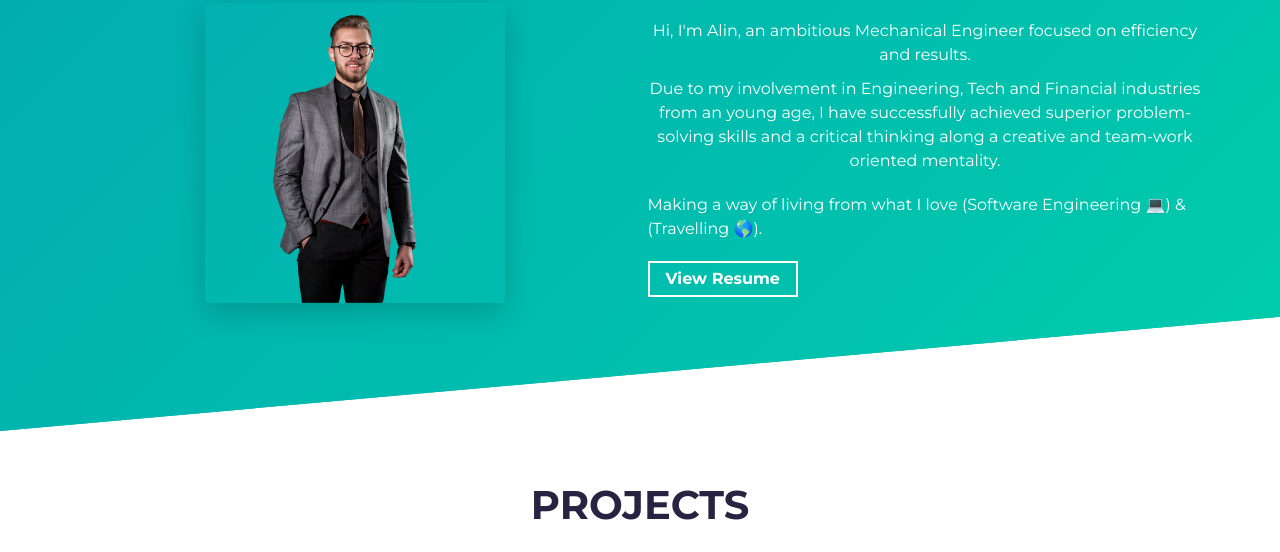
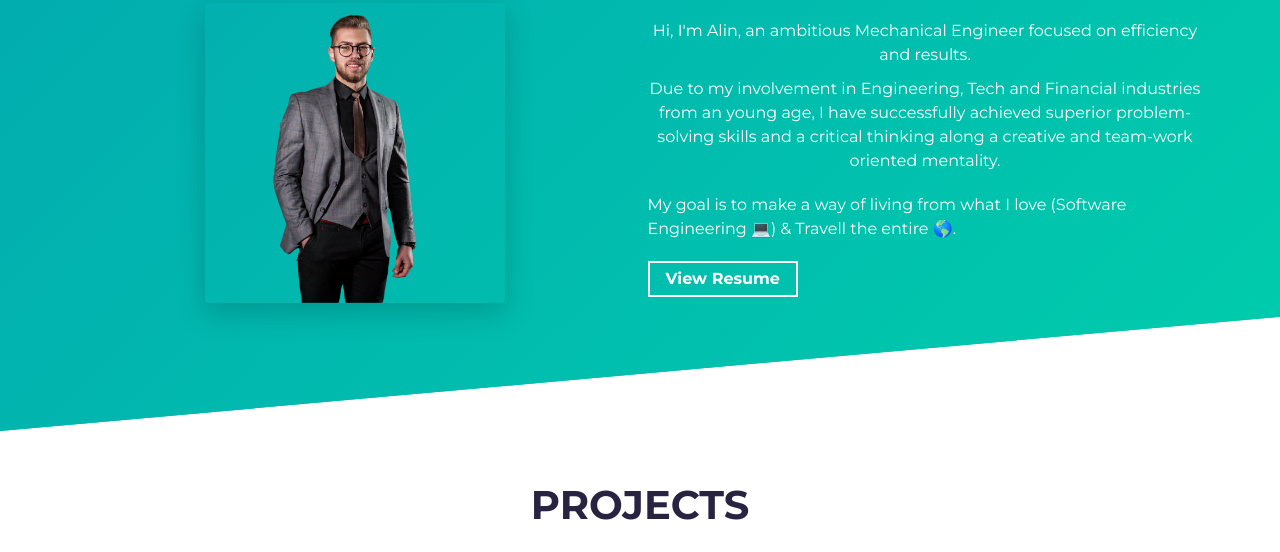
Before and after one commit to HemisCoding/MyPortfolio, a website built with Parcel: page src/index.html in a window 1280 px wide. Shown: the part 940-1492 px from the top of the page. Built offline with nearby package versions, Linux system fonts and the light colour scheme.

Commit message:
Update index.html

```diff
--- a/src/index.html
+++ b/src/index.html
@@ -80,11 +80,10 @@
             <div class="about-wrapper__info load-hidden">
               <p class="about-wrapper__info-text">
                 <P>Hi, I'm Alin, an ambitious Mechanical Engineer focused on efficiency and results.</P>
-                <P>Due to my involvement in Engineering, Tech and Financial industries from an young age,
-                  I have successfully achieved superior problem-solving skills and a critical thinking along a creative and team-work oriented mentality.<P>
+                <P>Due to my involvement in Engineering, Tech and Financial industries from an young age, I have successfully achieved superior problem-solving skills and a critical thinking along a creative and team-work oriented mentality.<P>
               </p>
               <p class="about-wrapper__info-text">
-                Making a way of living from what I love (Software Engineering 💻) & (Travelling 🌎).
+                My goal is to make a way of living from what I love (Software Engineering 💻) & Travell the entire 🌎.
               </p>
               <span class="d-flex mt-3">
                 <a
```
